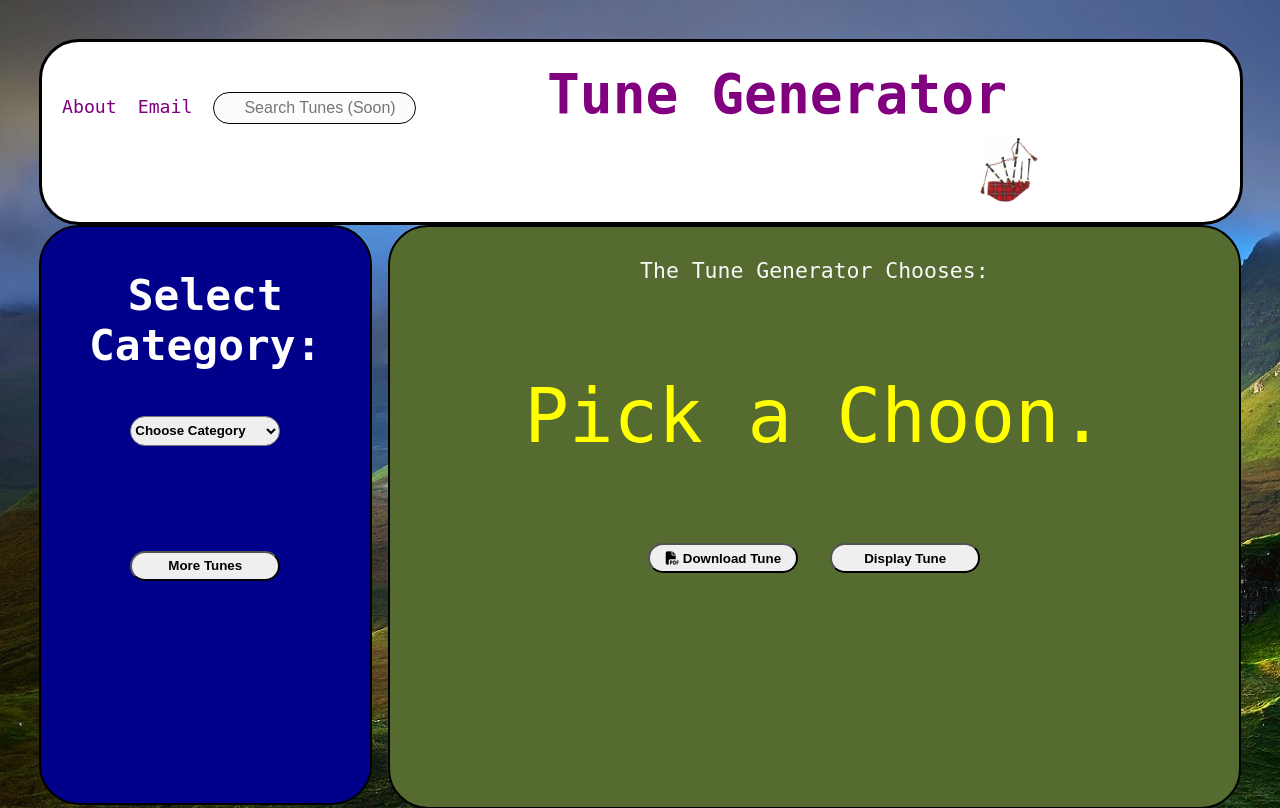
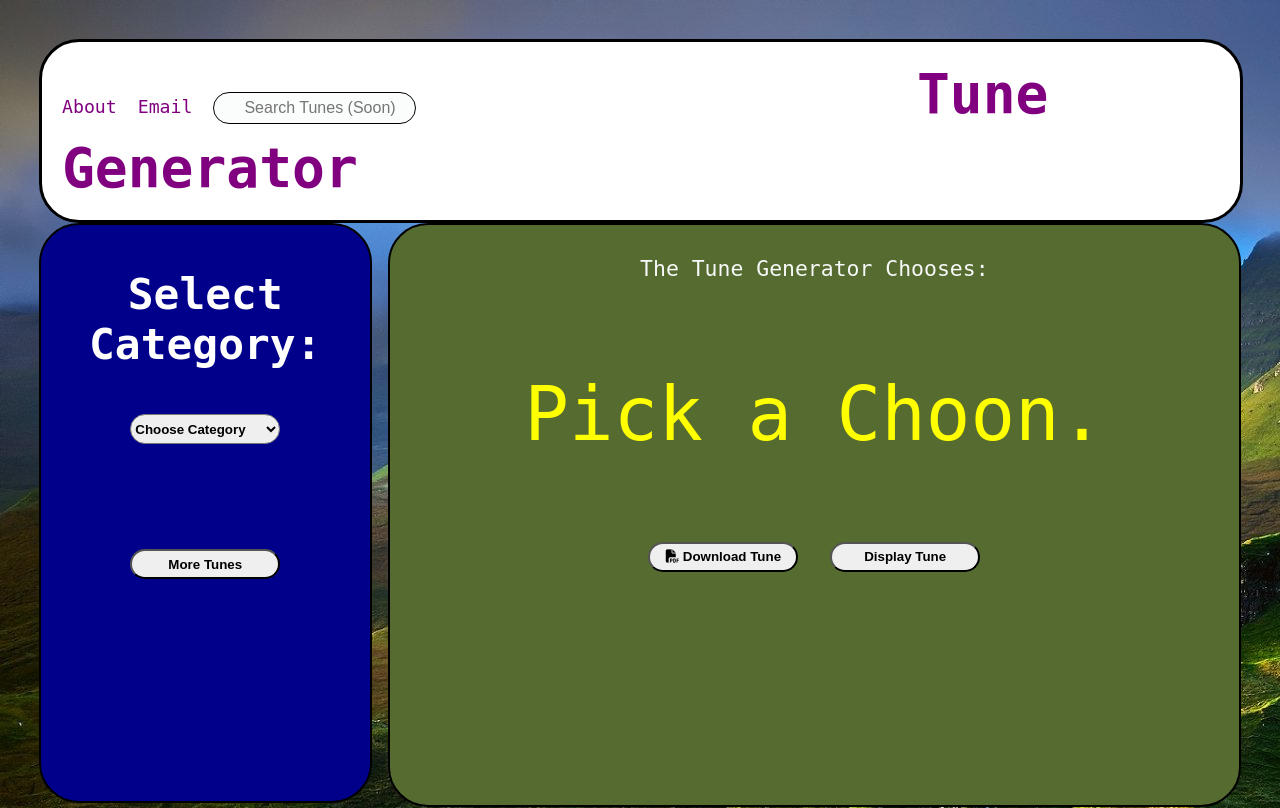
Before and after one commit to CristopherMRodriguez/pipes, a PHP site: page / in a window 1280 px wide. Shown: the top 808 px of the page. Run offline with PHP 8.4, Linux system fonts and the light colour scheme; some libraries are stand-ins or nearby versions.

Commit message:
added styling

```diff
--- a/index.php
+++ b/index.html
@@ -22,7 +22,7 @@
 					<span>About</span>
 
 					<div class="dropdown-content">
-						<p>Bagpiping requires a high degree of memorization. To practice, random memory practice is the best way to train the mind to quickly recall tunes. The select category below allows one to choose certain areas a person is working on.  If “you are feeling lucky”, the generator will select a random tune from any category.</p>
+						<p>PipePractice.com is the best way to train the mind to quickly recall tunes. Choose which category you want to work on.  If “you are feeling lucky”, the generator will select a random tune from any category.</p>
 					</div>
 
 				</div>
@@ -41,7 +41,6 @@
 				</ul>
 
 				<h1 id="kingheader" class="topnav">Tune Generator</h1>
-				<img id="bagpipe" src="bagpipe.jpg" alt="A Bagpipe">
 
 
 			</div>
--- a/styles.css
+++ b/styles.css
@@ -19,7 +19,7 @@ header {
 h1 {
 	font-size: 3.0em;
 	display: inline;
-	margin-left: 110px;
+	margin-left: 480px;
 
 }
 
```
